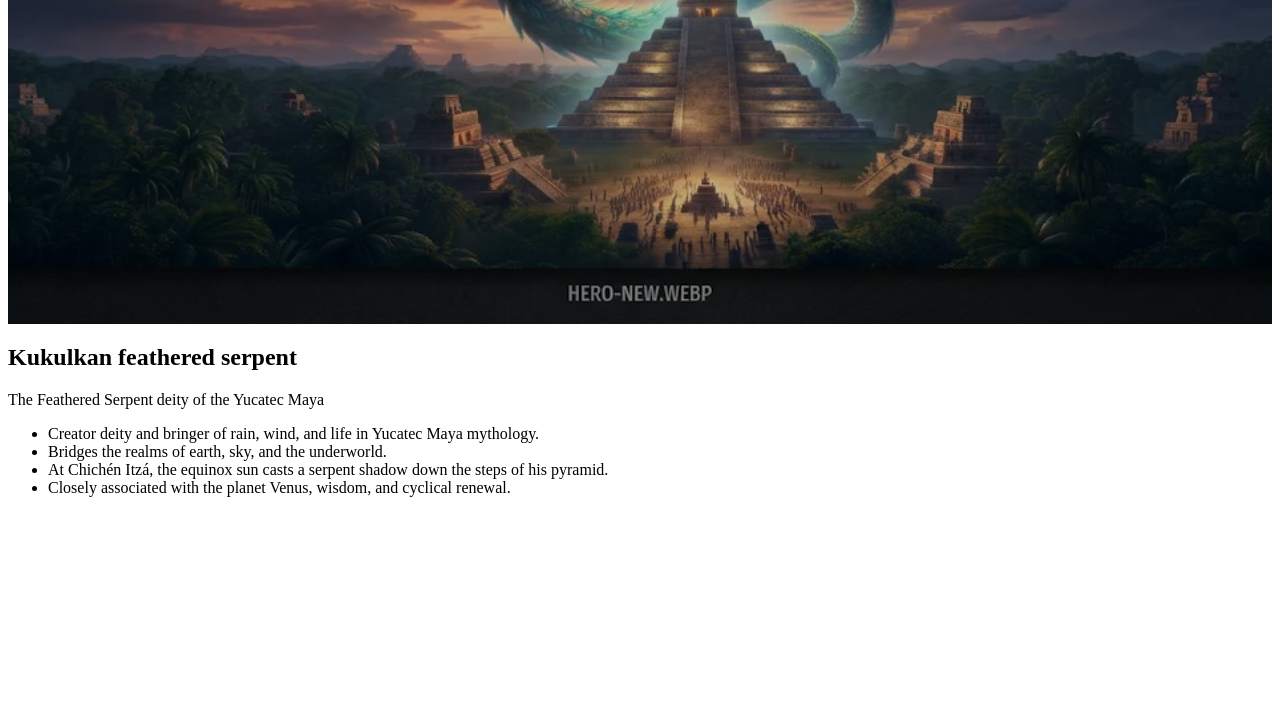
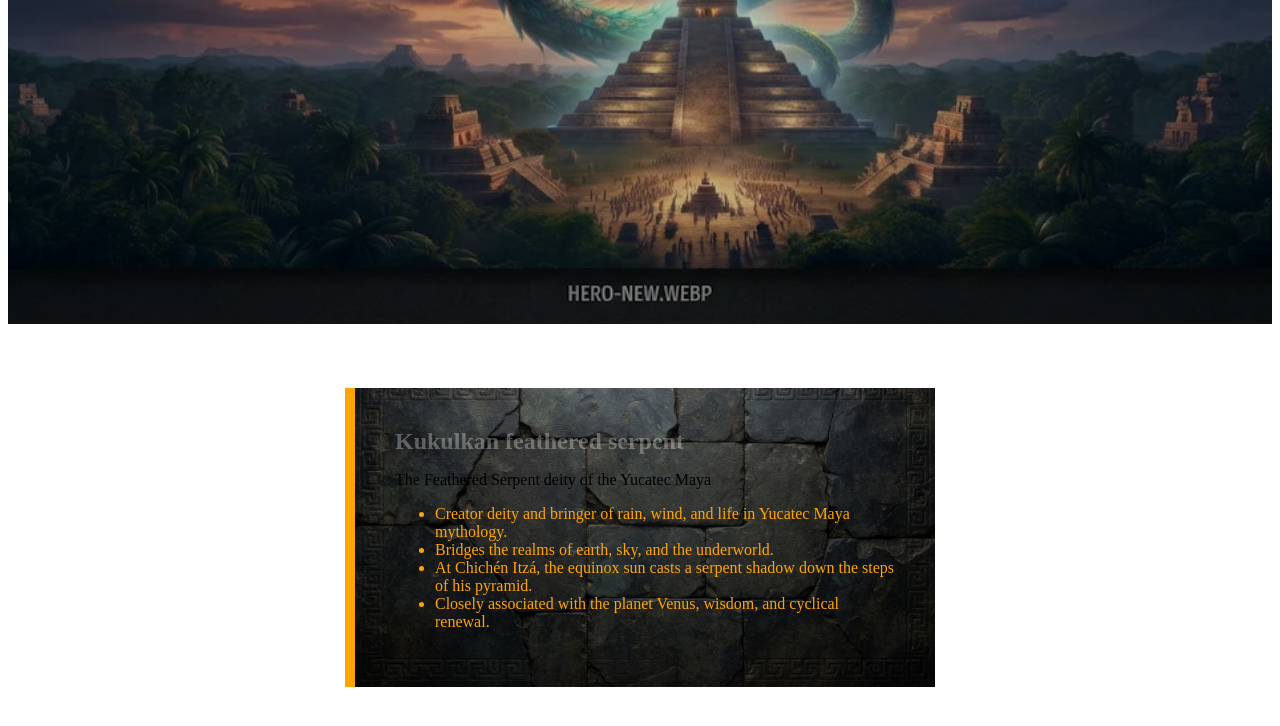
Before and after one commit to CIT85/luiss-pub, a plain HTML site: page w7/index.html in a window 1280 px wide. Shown: the part 516-1242 px from the top of the page. Before the commit the page ends 1029 px from the top, so only its background shows below. Drawn offline with Linux system fonts and the light colour scheme.

Commit message:
error on my texture-new.webp image not showing on website for w7, has a cards on my html and card on css

```diff
--- a/w7/index.html
+++ b/w7/index.html
@@ -12,7 +12,7 @@
     <h2>Kukulkan</h2>
     </section>
 
-    <article class="attendance-cards">
+    <article class="attendance-card">
         <h2>Kukulkan feathered serpent</h2>
         <p>The Feathered Serpent deity of the Yucatec Maya</p>
 
```
